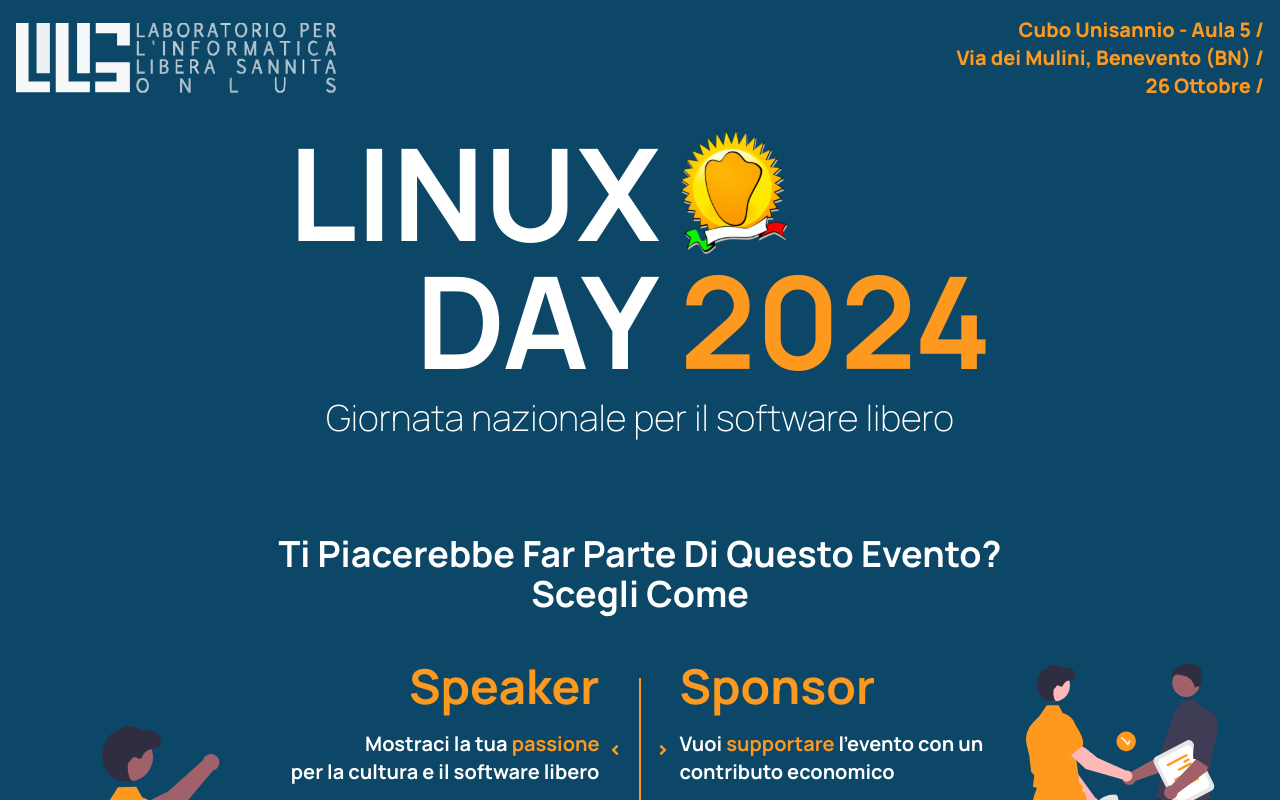
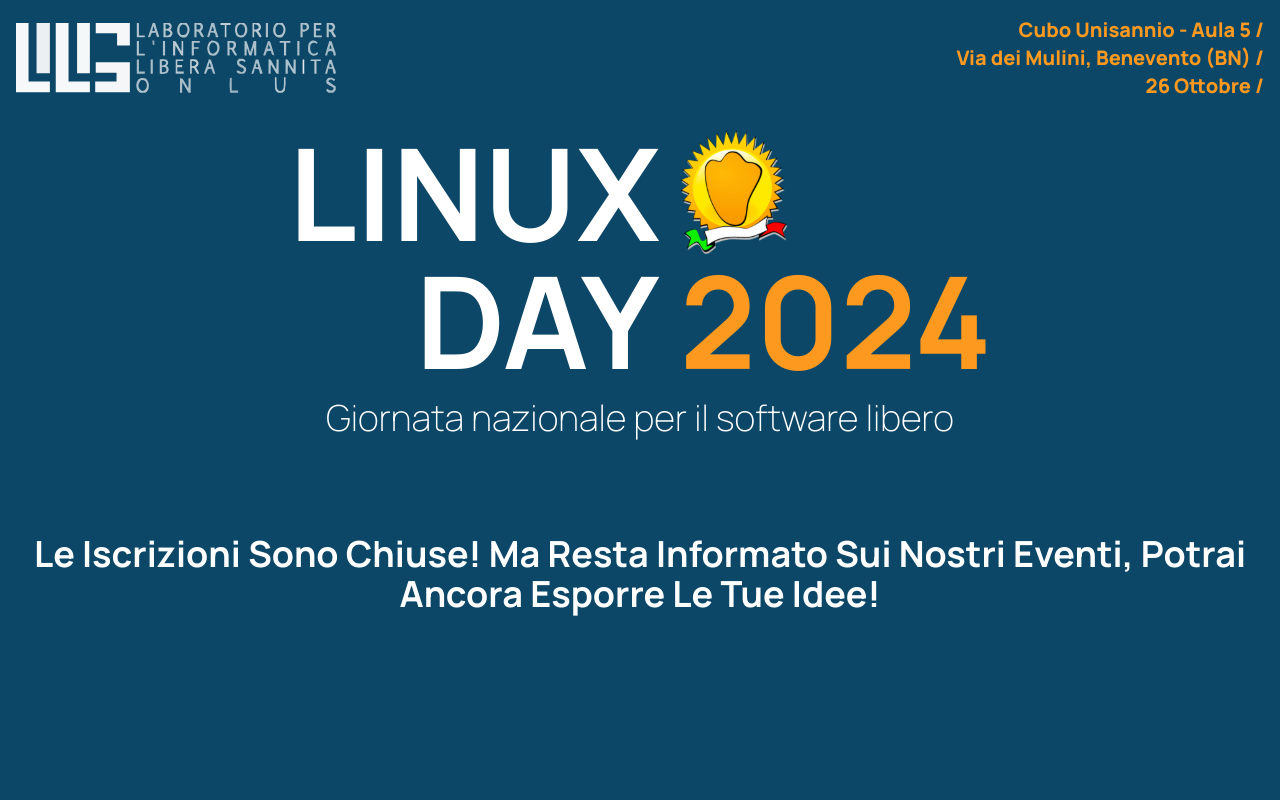
Before and after one commit to lilisonlus/cfp-vercel-form, a Next.js app: page / in a window 1280 px wide. Shown: the top 800 px of the page. Built offline with nearby package versions, Linux system fonts and the light colour scheme.

Commit message:
feat: open/closed submissions via CFP_OPEN env var

```diff
--- a/src/app/actions.ts
+++ b/src/app/actions.ts
@@ -75,6 +75,12 @@
   const token = process.env.LINUX_DAY_TELEGRAM_BOT_TOKEN;
   const telegramApiUrl = `https://api.telegram.org/bot${token}/sendMessage`;
 
+  if (process.env.CFP_OPEN != "true") return {
+    errors: {
+      sendMessage: "Iscrizioni chiuse",
+    },
+  };
+
   try {
     const response = await fetch(telegramApiUrl, {
       method: "POST",
--- a/src/app/page.tsx
+++ b/src/app/page.tsx
@@ -1,10 +1,11 @@
-import { Content, Hero } from "@/components/home";
+import { Content, Hero, Closed } from "@/components/home";
 
 export default function Home() {
+  console.log("OPEN", process.env.CFP_OPEN)
   return (
     <>
       <Hero />
-      <Content />
+       { process.env.CFP_OPEN == "true" ? <Content /> : <Closed /> }
     </>
   );
 }
--- /dev/null
+++ b/src/components/home/Closed.tsx
@@ -0,0 +1,10 @@
+export default function Closed() {
+    return (
+    <div>
+        <p className="mb-2 text-center text-lg font-bold capitalize md:mb-12 md:text-3xl lg:text-4xl">
+            Le iscrizioni sono chiuse! Ma resta informato sui nostri eventi, potrai ancora esporre le tue idee!
+        </p>
+    </div>
+    )
+
+}
--- a/src/components/home/Content.tsx
+++ b/src/components/home/Content.tsx
@@ -4,6 +4,7 @@
 import { FaAngleLeft, FaAngleRight } from "react-icons/fa";
 
 export default function Content() {
+
   return (
     <div className="flex flex-col items-center justify-center">
       <p className="mb-2 text-center text-lg font-bold capitalize md:mb-12 md:text-3xl lg:text-4xl">
--- a/src/components/home/index.ts
+++ b/src/components/home/index.ts
@@ -1,2 +1,3 @@
 export { default as Hero } from "./Hero";
 export { default as Content } from "./Content";
+export { default as Closed } from "./Closed";
```
